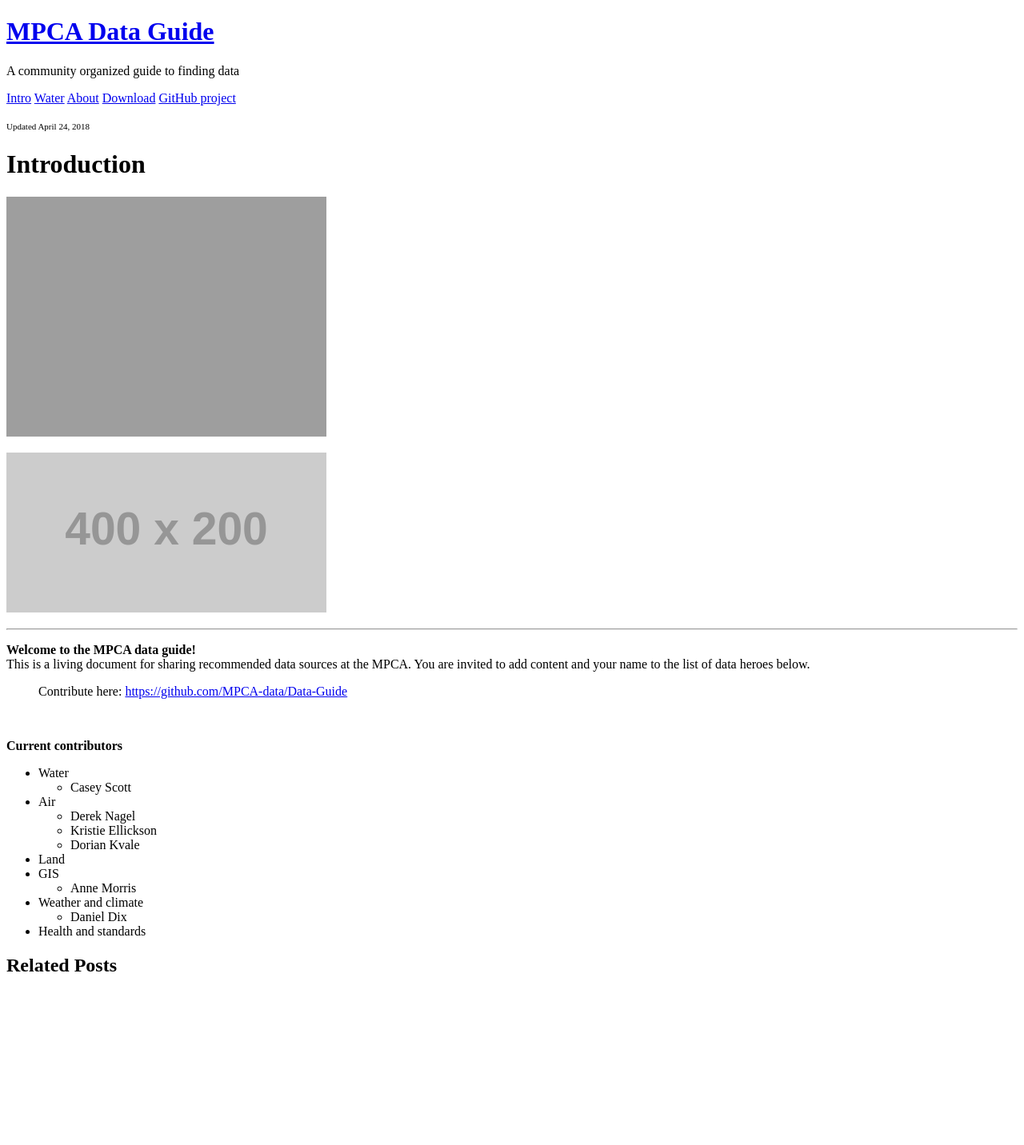
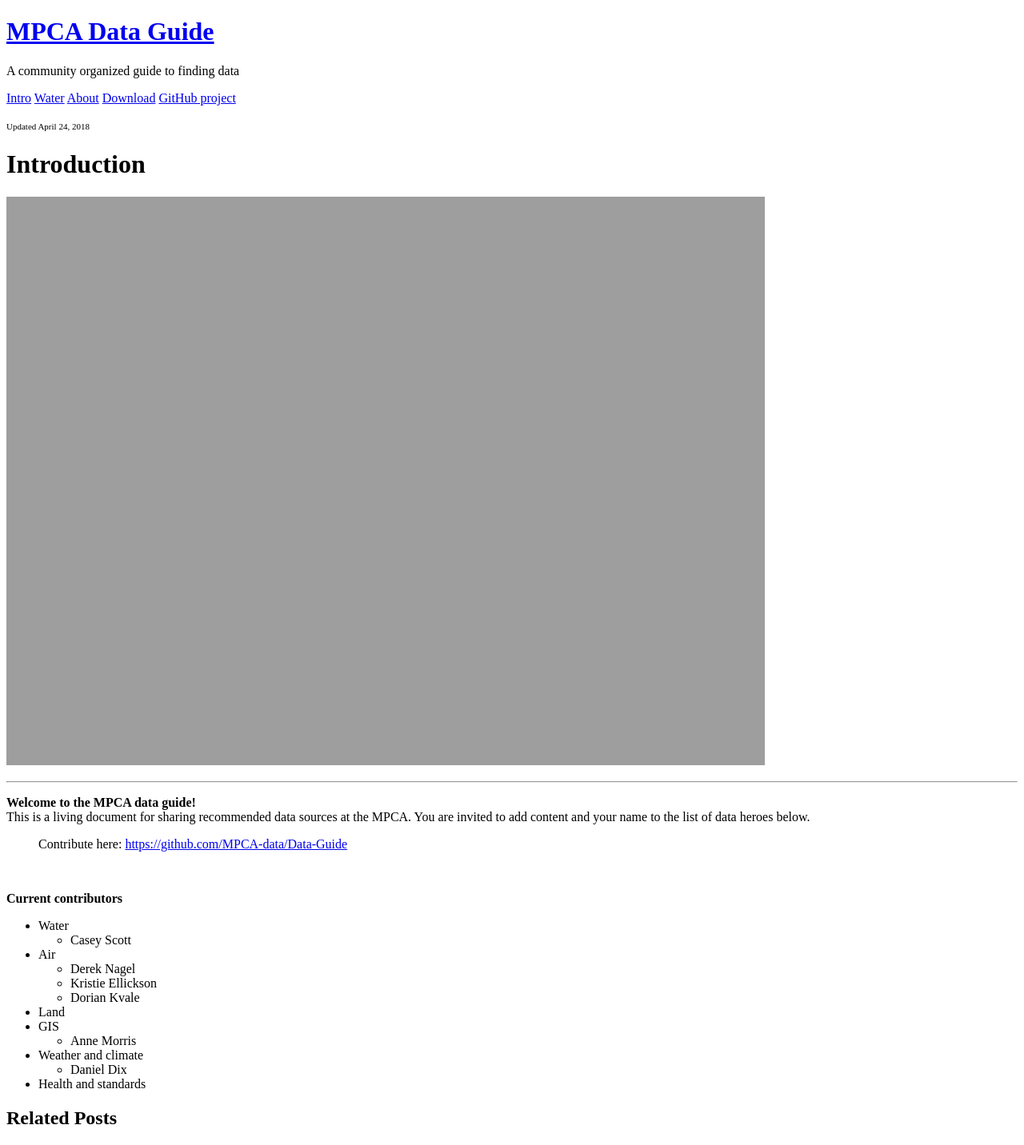
Before and after one commit to kmellick/Data-Guide, a Jekyll site: the page built from _posts/2018-04-23-introduction.md, in a window 1280 px wide. Shown: the whole page at 80% size. Built offline with Jekyll 4.4.1, drawn with Linux system fonts in a browser that asks for light colours; before the commit the page ends 1241 px from its top, so only the background shows below that.

Commit message:
Update 2018-04-23-introduction.md

```diff
--- a/_posts/2018-04-23-introduction.md
+++ b/_posts/2018-04-23-introduction.md
@@ -3,9 +3,9 @@
 title: Introduction
 ---
 
-![]({{ "/public/images/population_lines.jpg"  | absolute_url }})
+![]({{ "public/images/population_lines.jpg"  | absolute_url }}){:width="75%"}
 
-![](http://placehold.it/400x200 "Medium example image")
+
 
 
 
```
